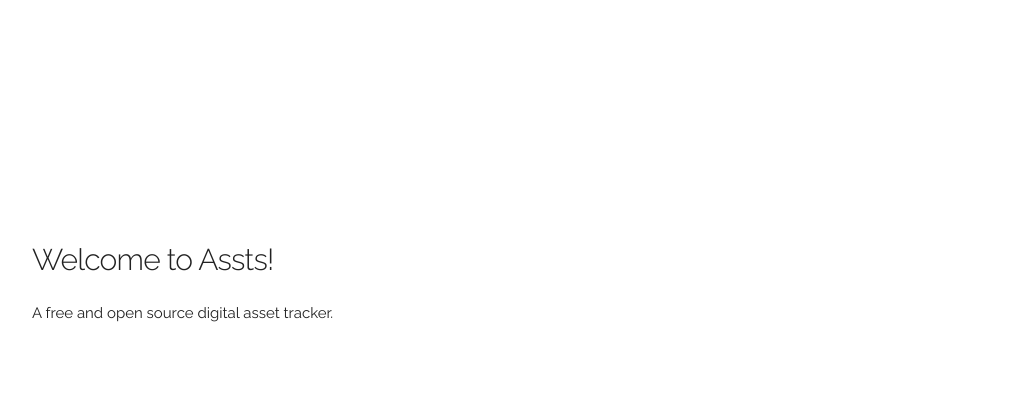
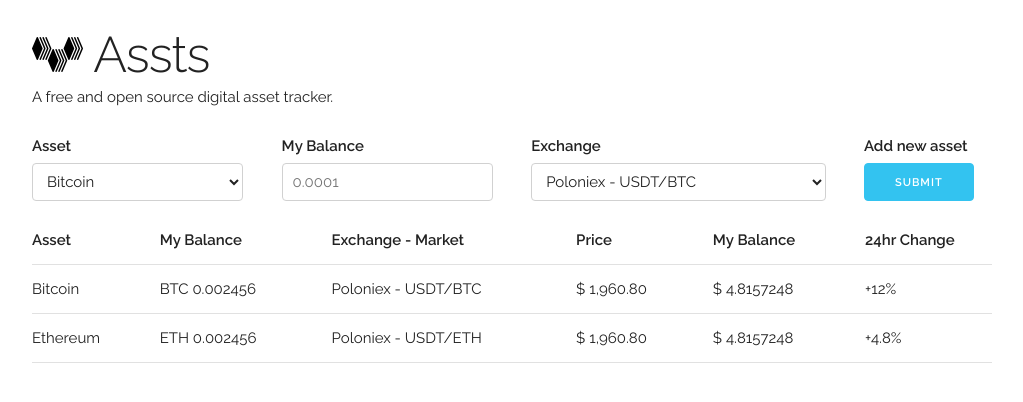
Before and after one commit to andreihod/cryptofolio, an Angular app: page / in a window 1280 px wide. Shown: the top 402 px of the page, without its empty margins (128-1151 px from the left). Built offline with nearby package versions, Linux system fonts and the light colour scheme.

Commit message:
prototipando um design

```diff
--- a/src/app/app.component.css
+++ b/src/app/app.component.css
@@ -0,0 +1,3 @@
+h1 {
+  margin-bottom: 0;
+}
--- a/src/app/app.component.html
+++ b/src/app/app.component.html
@@ -1,6 +1,65 @@
-<h4>
+<h1>
+  <img src="assets/images/assts.png" alt="Assts"/>
   {{title}}
-</h4>
+</h1>
 <p>
   {{description}}
 </p>
+
+
+  <div class="row">
+    <div class="three columns">
+      <label for="assetInput">Asset</label>
+      <select class="u-full-width" id="assetInput">
+        <option value="Option 1">Bitcoin</option>
+        <option value="Option 2">Ethereum</option>
+        <option value="Option 2">Dogecoin</option>
+      </select>
+    </div>
+    <div class="three columns">
+      <label for="balanceInput">My Balance</label>
+      <input class="u-full-width" type="text" placeholder="0.0001" id="balanceInput">
+    </div>
+    <div class="four columns">
+      <label for="exchangeInput">Exchange</label>
+      <select class="u-full-width" id="exchangeInput">
+        <option value="Option 1">Poloniex - USDT/BTC</option>
+        <option value="Option 2">Poloniex - USDT/ETH</option>
+      </select>
+    </div>
+    <div class="two columns">
+      <label>Add new asset</label>
+      <input class="button-primary" type="submit" value="Submit">
+    </div>
+
+
+<table class="u-full-width">
+  <thead>
+    <tr>
+      <th>Asset</th>
+      <th>My Balance</th>
+      <th>Exchange - Market</th>
+      <th>Price</th>
+      <th>My Balance</th>
+      <th>24hr Change</th>
+    </tr>
+  </thead>
+  <tbody>
+    <tr>
+      <td>Bitcoin</td>
+      <td>BTC 0.002456</td>
+      <td>Poloniex - USDT/BTC</td>
+      <td>$ 1,960.80</td>
+      <td>$ 4.8157248</td>
+      <td>+12%</td>
+    </tr>
+    <tr>
+      <td>Ethereum</td>
+      <td>ETH 0.002456</td>
+      <td>Poloniex - USDT/ETH</td>
+      <td>$ 1,960.80</td>
+      <td>$ 4.8157248</td>
+      <td>+4.8%</td>
+    </tr>
+  </tbody>
+</table>
--- a/src/app/app.component.ts
+++ b/src/app/app.component.ts
@@ -6,6 +6,6 @@ import { Component } from '@angular/core';
   styleUrls: ['./app.component.css']
 })
 export class AppComponent {
-  title = 'Welcome to Assts!';
+  title = 'Assts';
   description = 'A free and open source digital asset tracker.'
 }
--- a/src/index.html
+++ b/src/index.html
@@ -33,7 +33,7 @@
     –––––––––––––––––––––––––––––––––––––––––––––––––– -->
     <div class="container">
       <div class="row">
-        <div class="one-half column" style="margin-top: 25%">
+        <div id="top" class="column">
           <app-root>Loading...</app-root>
         </div>
       </div>
--- a/src/styles.css
+++ b/src/styles.css
@@ -1 +1,4 @@
 /* You can add global styles to this file, and also import other style files */
+#top {
+  margin-top: 2.5rem;
+}
```
Also changed, not shown: src/assets/images/assts.png (added), src/assets/images/favicon.png.
